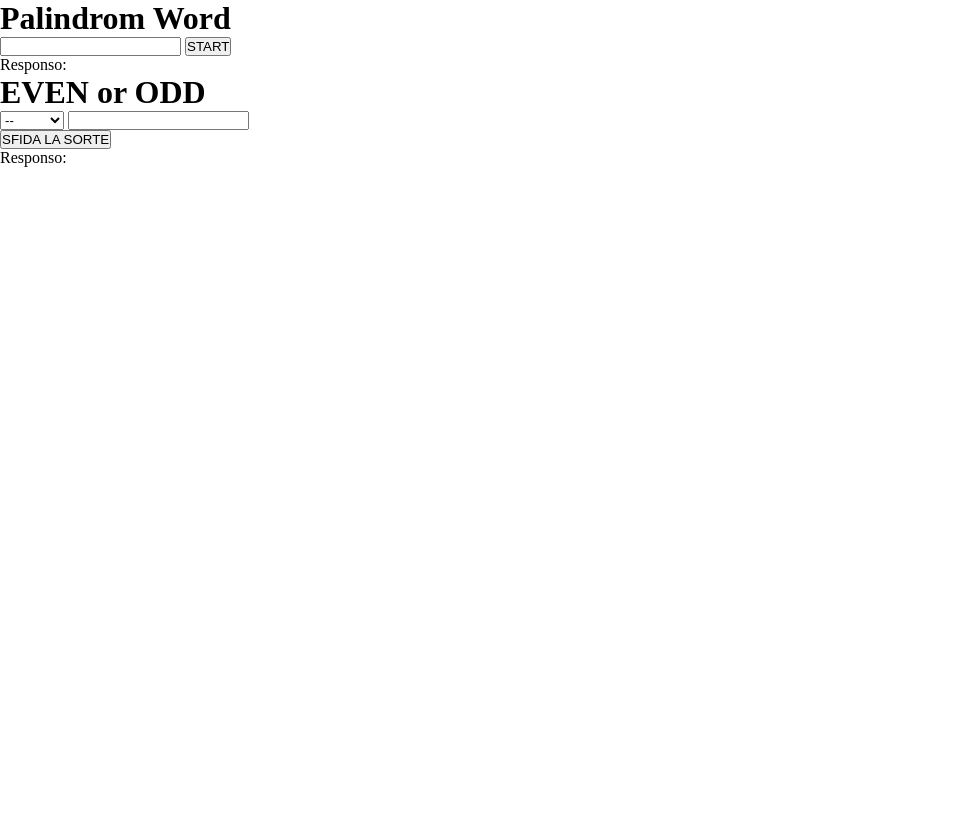
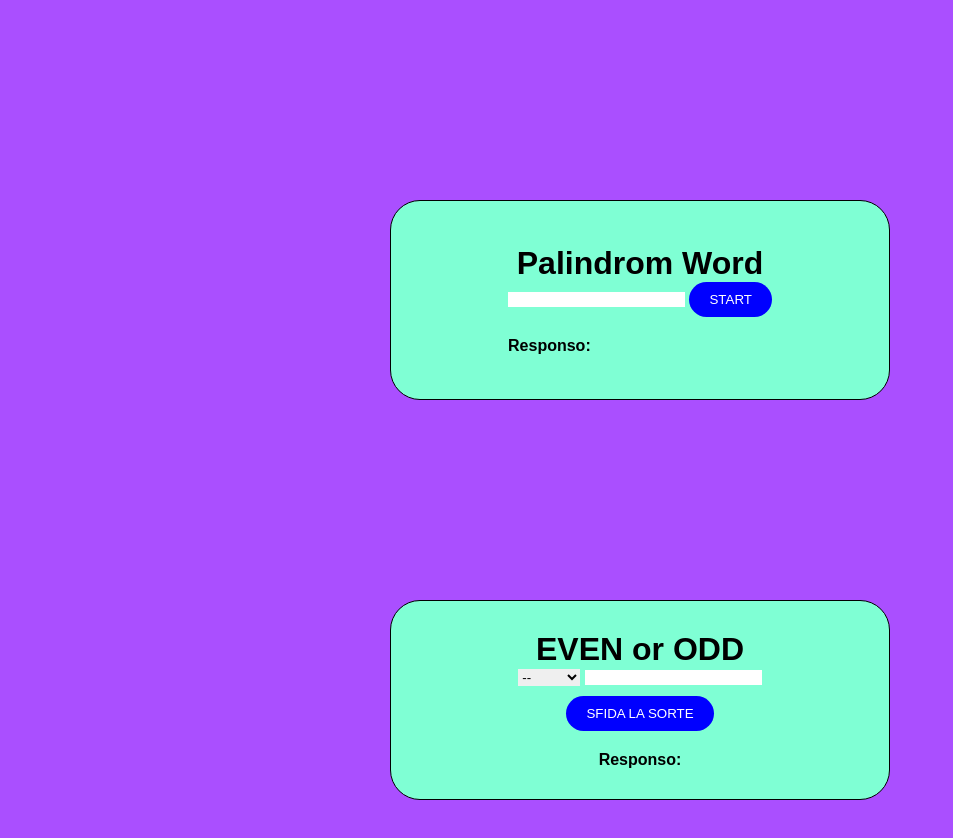
Before and after one commit to Riccardo15Pinto/js-paliedispari, a plain HTML site: page index.html in a window 1280 px wide. Shown: the whole page, without its empty margins (0-953 px from the left). Before the commit the page ends 800 px from the top, so only its background shows below. Drawn offline with Linux system fonts and the light colour scheme.

Commit message:
customize main content

```diff
--- a/css/style.css
+++ b/css/style.css
@@ -7,3 +7,51 @@
 }
 
 /* Genereics */
+
+body{
+    font-family: sans-serif;
+    background-color: rgb(170, 79, 255);
+}
+
+p{
+    margin-top: 20px;
+    font-weight: bold;
+}
+
+select,
+input{
+    border: none;
+}
+
+button{
+    background-color: blue;
+    color: white;
+    padding: 10px 20px;
+    border-radius: 30px;
+    border: none;
+}
+
+/* main content */
+
+#palindroma,
+#EoO{
+    display: flex;
+    flex-direction: column;
+    justify-content: center;
+    align-items: center;
+}
+
+.card{
+    margin: 200px auto;
+    background-color: aquamarine;
+    border: 1px solid black;
+    border-radius: 30px;
+    width: 500px;
+    height: 200px;
+}
+
+/* utility */
+
+.m-1{
+    margin-top: 10px;
+}
```
